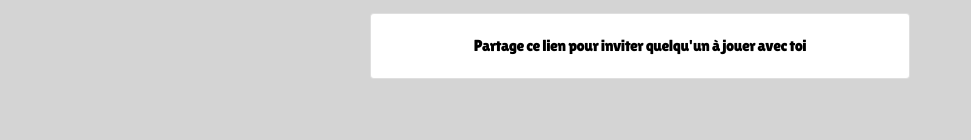
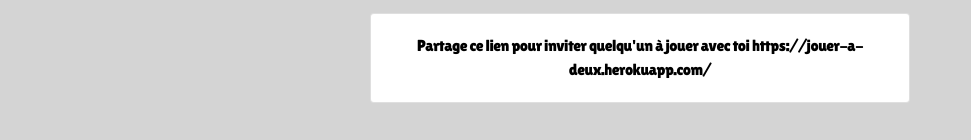
Before and after one commit to AliMohammed232000/jouer-a-deux, a website: page public/index2222.html in a window 1280 px wide. Both pictures are taken after typing "Sample" into the empty fields and a click on the button "Créer un salon privée". Shown: the part 168-308 px from the top of the page, without its empty margins (0-971 px from the left). Drawn offline with nearby package versions, Linux system fonts and the light colour scheme; some packages are replaced by stand-ins of ours; no server answers; a script that the page names is missing.

Commit message:
Update index2222.html

```diff
--- a/public/index2222.html
+++ b/public/index2222.html
@@ -70,7 +70,7 @@
                             <div class="card">
                                 <div class="card-body text-center"  style="color: black;">
                                     Partage ce lien pour inviter quelqu'un à jouer avec toi
-                                    <span id="link-to-share"></span>
+                                    <span id="link-to-share">https://jouer-a-deux.herokuapp.com/</span>
                                 </div>
                             </div>
                         </div>
```
